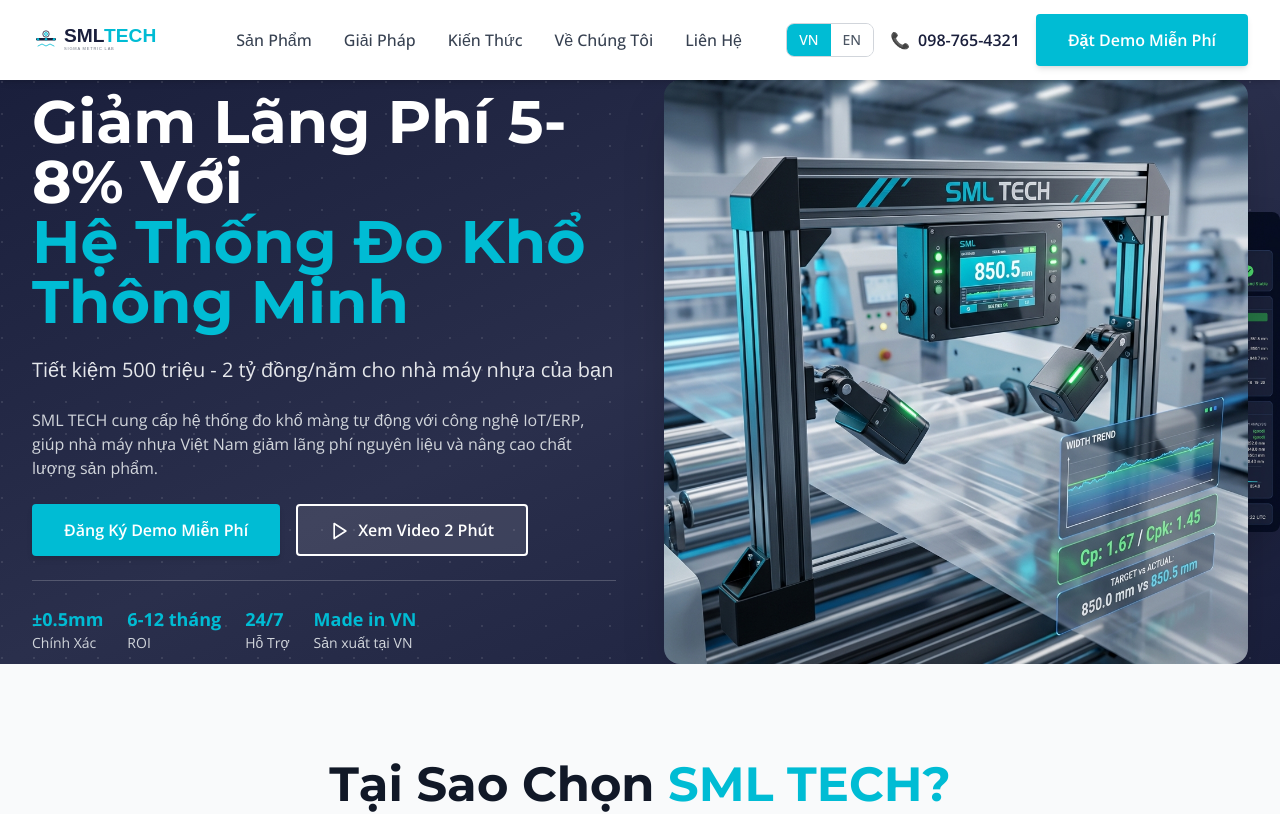
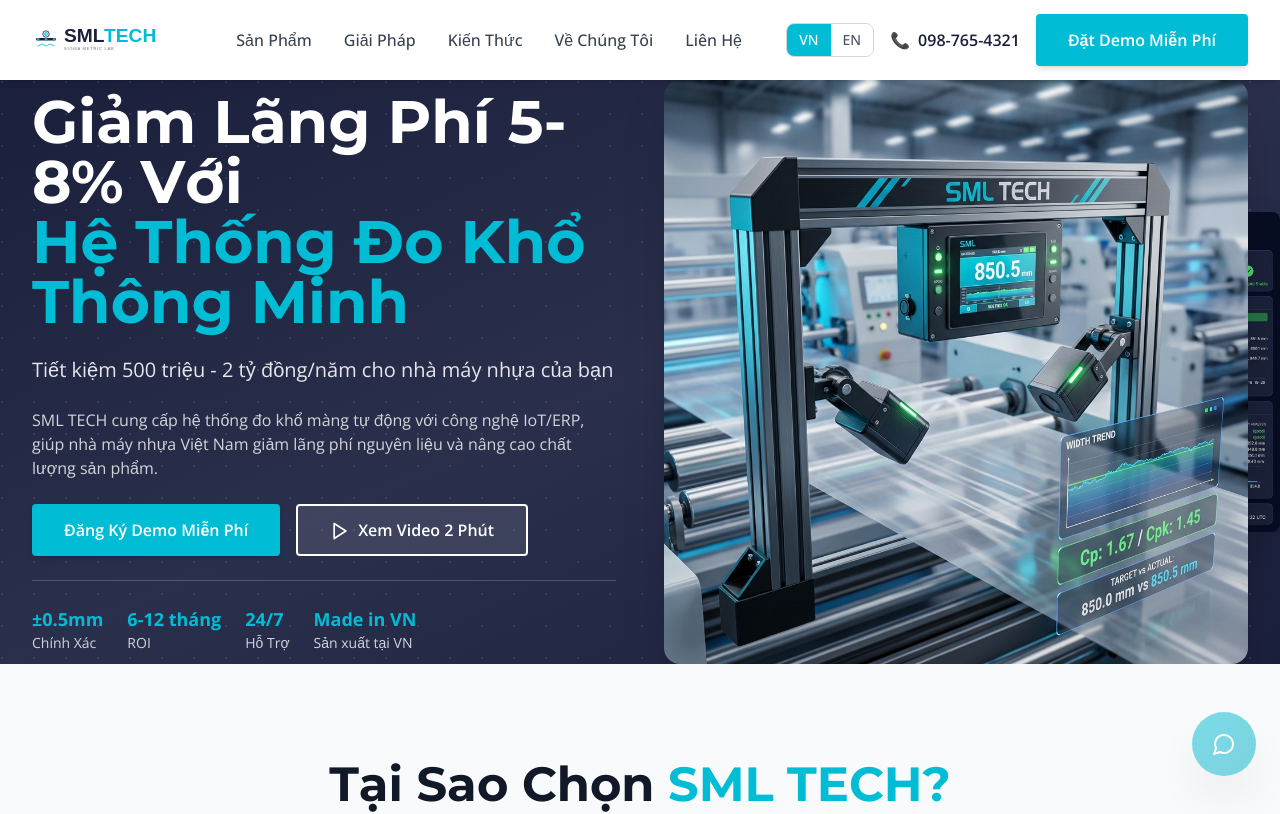
Before and after one commit to vuongminhhuy-ai/SML-Tech, a Next.js app: page / in a window 1280 px wide. Shown: the top 814 px of the page. Built offline with nearby package versions, Linux system fonts and the light colour scheme.

Commit message:
Integrate chatbot into layout

```diff
--- a/app/layout.tsx
+++ b/app/layout.tsx
@@ -40,6 +40,7 @@
             <body className="font-sans">
                 <LanguageProvider>
                     {children}
+                    <Chatbot />
                 </LanguageProvider>
             </body>
         </html>
```
